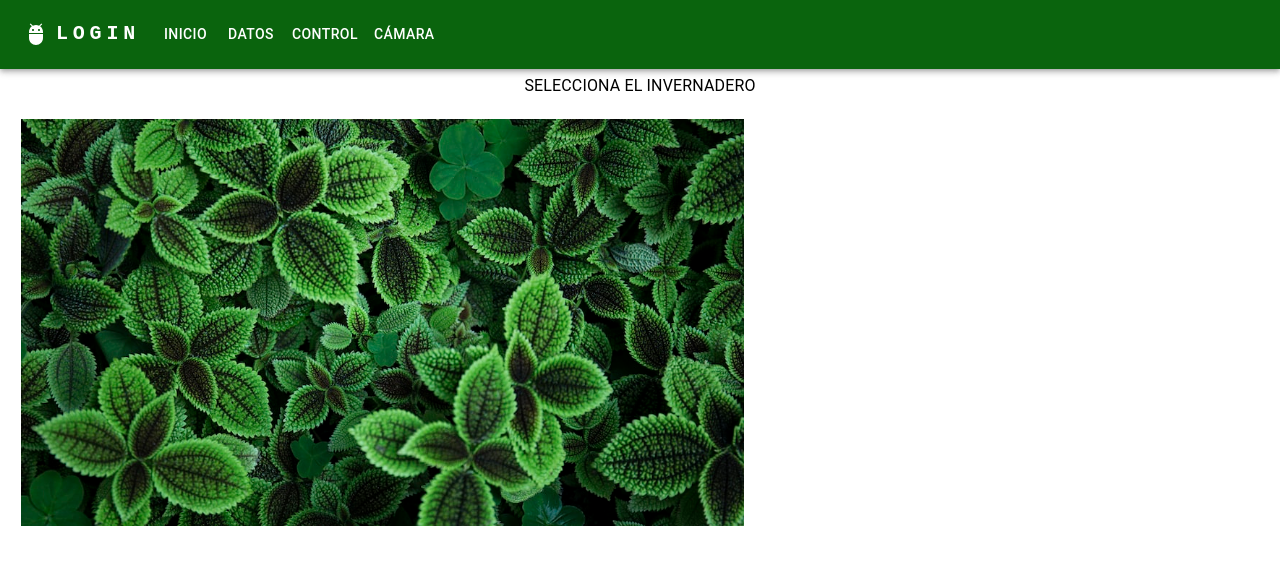
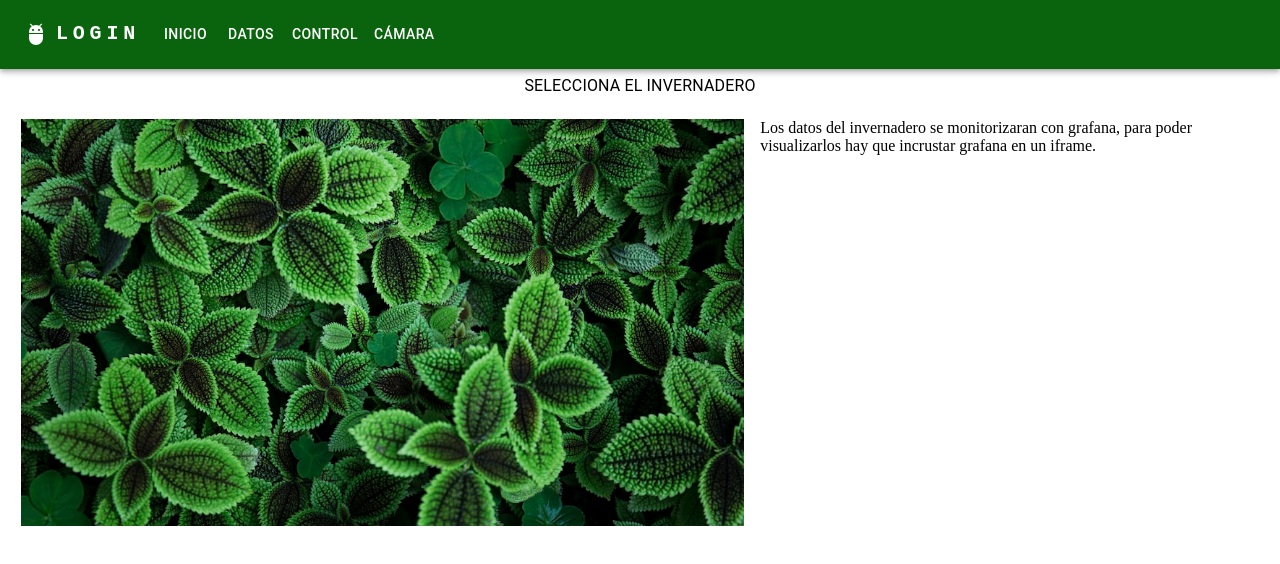
Before and after one commit to dcontt00/arq, a React (Create React App) app in the folder frontend/: page /datos in a window 1280 px wide. Shown: the top 564 px of the page. Built offline with nearby package versions, Linux system fonts and the light colour scheme.

Commit message:
Creado apunte en la pagina datos

```diff
--- a/frontend/src/pages/data.js
+++ b/frontend/src/pages/data.js
@@ -15,6 +15,7 @@ export default function Data(){
         </Grid>
         {/* Datos de los invernaderos */}
         <Grid item lg={5}>
+        Los datos del invernadero se monitorizaran con grafana, para poder visualizarlos hay que incrustar grafana en un iframe.
         </Grid>
       </Grid>
     </div>
```
